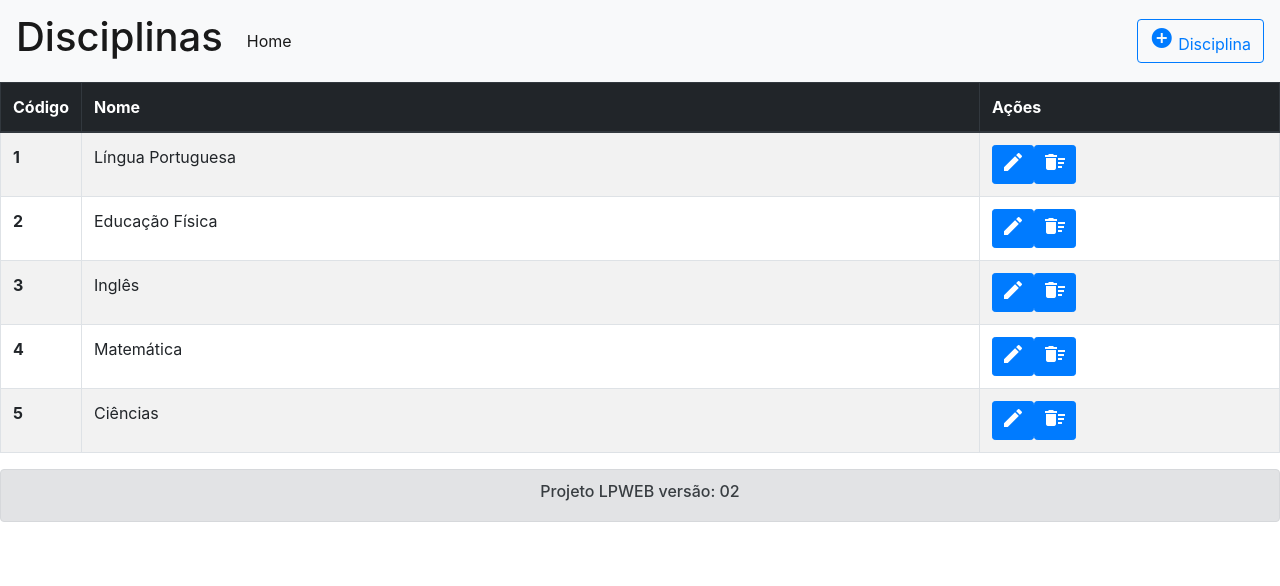
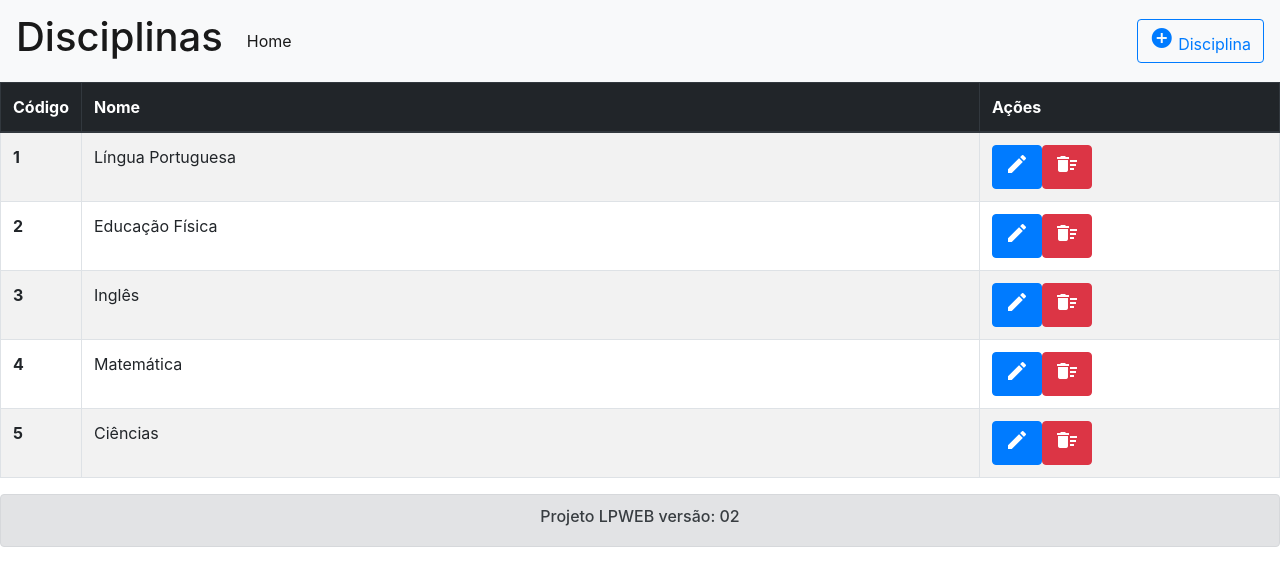
Before and after one commit to mouraoinfo/LPWEB, an Angular app: page / in a window 1280 px wide. Shown: the top 586 px of the page. Built offline with nearby package versions, Linux system fonts and the light colour scheme.

Commit message:
ajuste nos botões

```diff
--- a/src/app/app.component.html
+++ b/src/app/app.component.html
@@ -49,11 +49,11 @@
         </td>
         <td>
 
-            <button  class="btn btn-sm btn-primary" (click)="editar(disciplina)" >
+            <button  class="btn btn btn-primary" (click)="editar(disciplina)" >
               <i class="fa fa-pencil-square"></i> <i class="material-icons">mode_edit</i>
             </button>
 
-           <button class="btn btn-sm btn-primary" (click)="excluir(disciplina)">
+           <button class="btn btn btn-primary"  class="btn btn-danger" (click)="excluir(disciplina)">
              <i class="material-icons">delete_sweep</i>
            </button>
         </td>
@@ -81,8 +81,16 @@
           <textarea id="descricao" name="descricao" [(ngModel)]="descricao"
                     cols="70" rows="5"></textarea>
       </div>
-      <button type="submit" [disabled]="!cadastro.valid">Salvar</button>
-      <button type="reset" (click)="cancelar()">Cancelar</button>
+
+      <button class="btn btn-sm btn-primary" class="btn btn-default" type="reset" (click)="cancelar()">Cancelar</button>
+      <button class="btn btn-sm btn-primary"  type="submit" [disabled]="!cadastro.valid">Salvar</button>
+      <p>
+
+
+
+
+
+
   </form>
 
 
--- a/src/app/app.component.ts
+++ b/src/app/app.component.ts
@@ -82,6 +82,7 @@ export class AppComponent {
     this.nome = null;
     this.descricao = null;
     this.editando = null;
+    this.cancelar();
   }
 
   excluir(disciplina) {
```
